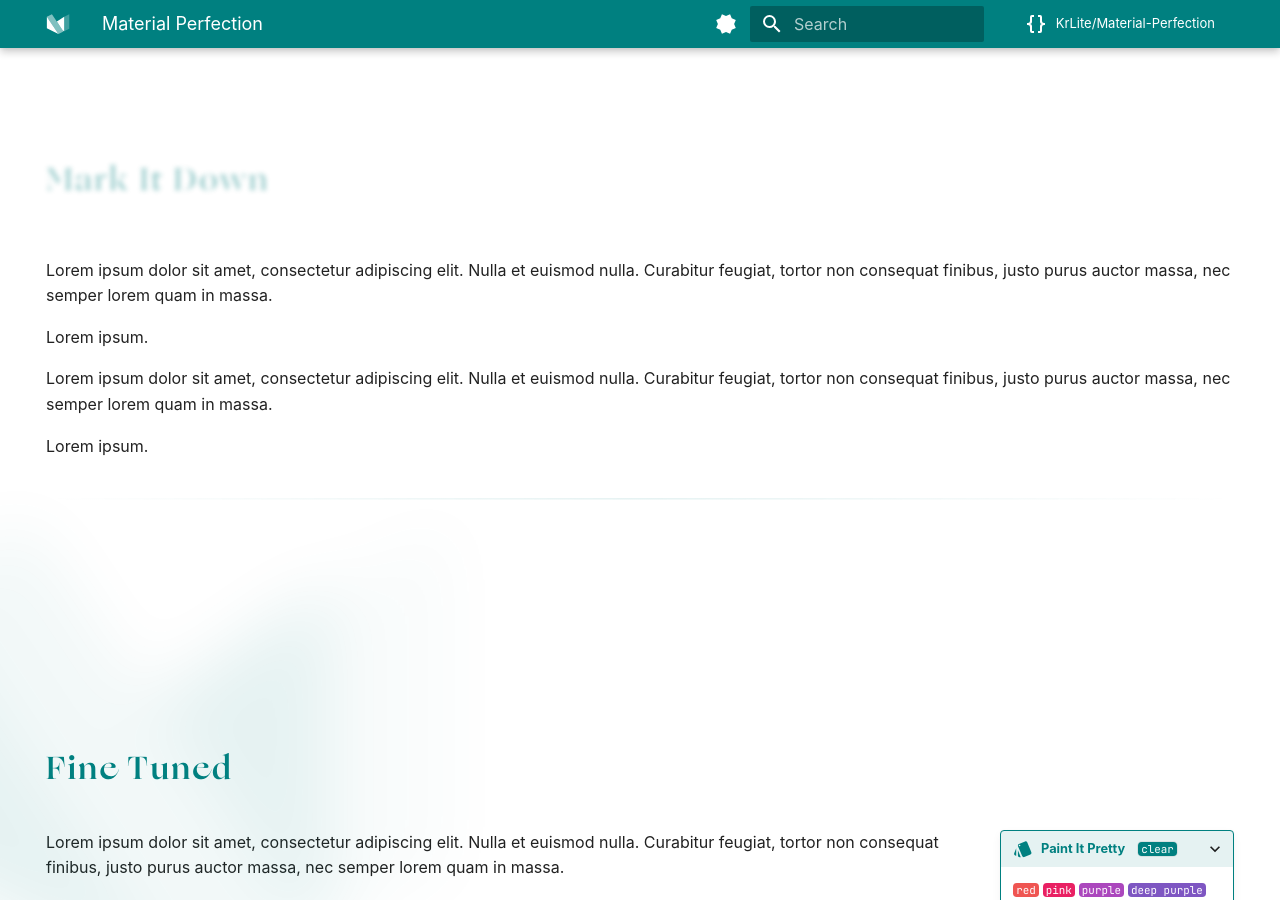
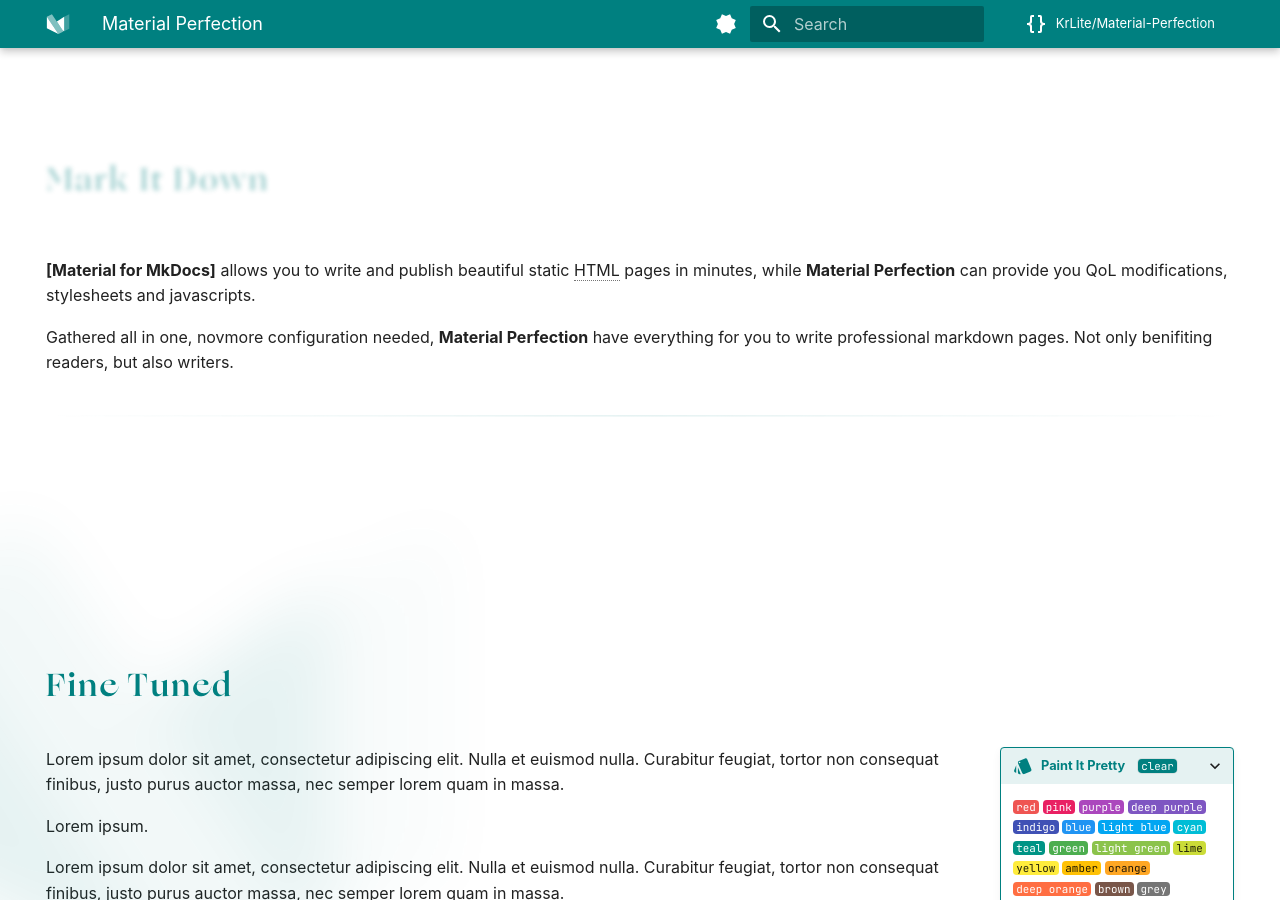
Before and after one commit to KrLite/Material-Perfection, an MkDocs documentation site: the page built from docs/index.md, in a window 1280 px wide and 900 px high, scrolled down 1995 px. Built offline with MkDocs 1.6.1 and Material for MkDocs 9.7.7, drawn with Linux system fonts in a browser that asks for light colours; some web fonts are replaced; comment, search, counter and statistics services are not loaded.

Commit message:
Update index.md

```diff
--- a/docs/index.md
+++ b/docs/index.md
@@ -238,12 +238,13 @@ title: "Material Perfection"
     <div class="title--content">
       <h1>Material Perfection</h1>
       <blockquote class="translucent sink">
-        An Out-of-the-Box Repository that Toggles <a href="https://github.com/squidfunk/mkdocs-material">mkdocs-material</a> to the Perfection.
+        An Out-of-the-Box Repository that Toggles <a href="https://github.com/squidfunk/mkdocs-material">Material for MkDocs</a> to the Perfection.
       </blockquote>
     </div>
   </div>
 </section>
 
+<!--
 <section class="button-use--container ghost">
   <div class="button-use">
     <div class="button-use--text-container text-center parallax smooth parallax--shift" data-parallax-start="35%" data-parallax-end="0%" style="--shift: 80vh;">
@@ -251,6 +252,7 @@ title: "Material Perfection"
     </div>
   </div>
 </section>
+-->
 
 <section class="bg-logo--container ghost">
   <div class="rellax smooth bg-logo--0" data-rellax-speed="1.3">
@@ -277,17 +279,11 @@ title: "Material Perfection"
 
 <h1 class="smooth parallax parallax--shift parallax--blur parallax--fade" data-parallax-start="30%" data-parallax-end="5%" data-parallax-bezier="cubic-bezier(.17, .84, .44, 1)" style="--radius: 4px;--shift: -3vh;">Mark It Down</h1>
 
-Lorem ipsum dolor sit amet, consectetur adipiscing elit. Nulla et
-euismod nulla. Curabitur feugiat, tortor non consequat finibus, justo
-purus auctor massa, nec semper lorem quam in massa.
+**[Material for MkDocs]** allows you to write and publish beautiful static HTML pages in minutes, while **Material Perfection** can provide you QoL modifications, stylesheets and javascripts.
 
-Lorem ipsum.
+Gathered all in one, novmore configuration needed, **Material Perfection** have everything for you to write professional markdown pages. Not only benifiting readers, but also writers.
 
-Lorem ipsum dolor sit amet, consectetur adipiscing elit. Nulla et
-euismod nulla. Curabitur feugiat, tortor non consequat finibus, justo
-purus auctor massa, nec semper lorem quam in massa.
-
-Lorem ipsum.
+[mkdocs-material]: https://github.com/squidfunc/mkdocs-material
 
 <div class="divider"></div>
 <div class="para-space"></div>
```
